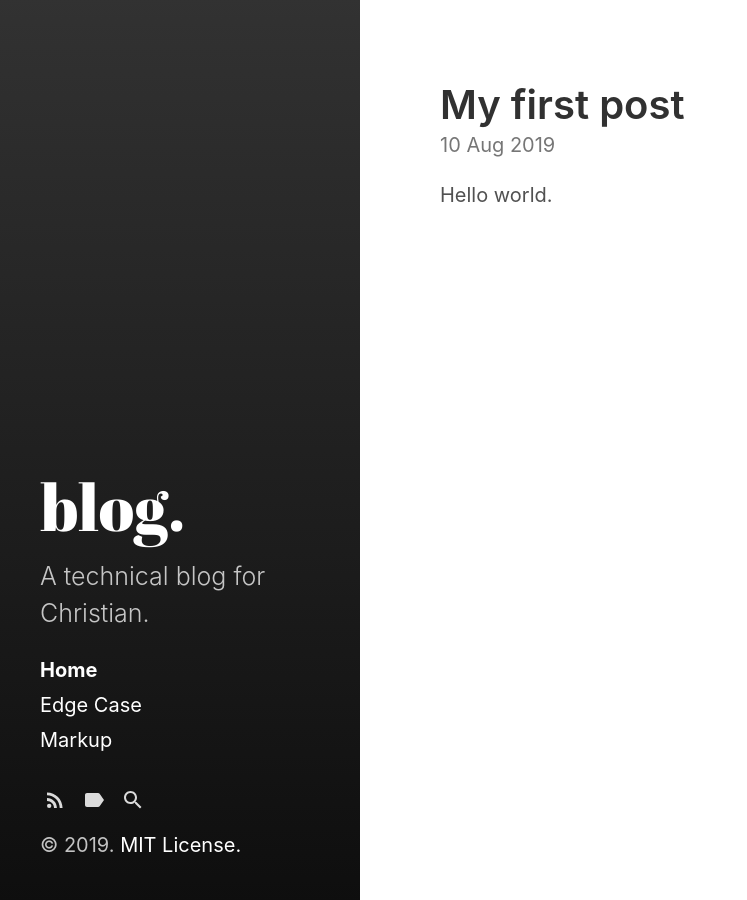
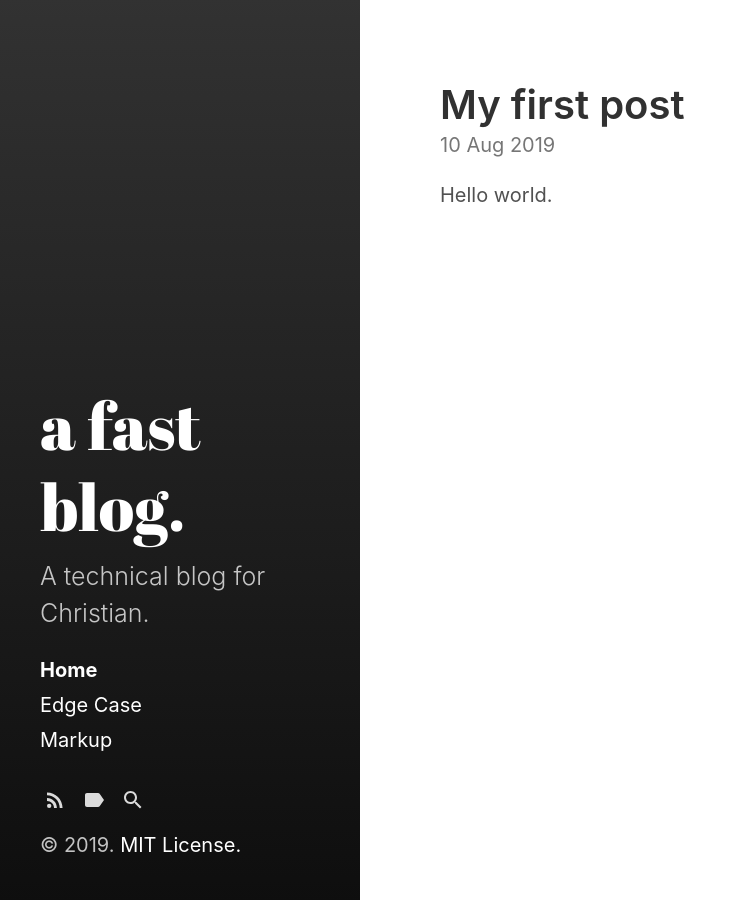
Before and after one commit to crobinson96/crobinson96.github.io, a Jekyll site: the page built from index.html, in a window 1280 px wide. Shown: the whole page, without its empty margins (0-747 px from the left). Built offline with Jekyll 4.4.1, drawn with Linux system fonts in a browser that asks for light colours; the list of posts is cut into pages by our own code.

```diff
--- a/_config.yml
+++ b/_config.yml
@@ -4,7 +4,7 @@ highlighter:      rouge
 remote_theme: fongandrew/hydeout
 
 # Setup
-title:            blog.
+title:            a fast blog.
 description:      'A technical blog for Christian.'
 url:              https://crobinson96.github.io
 baseurl:          '/'
```
